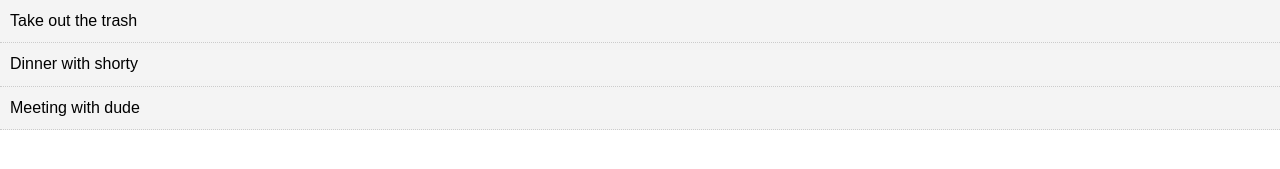
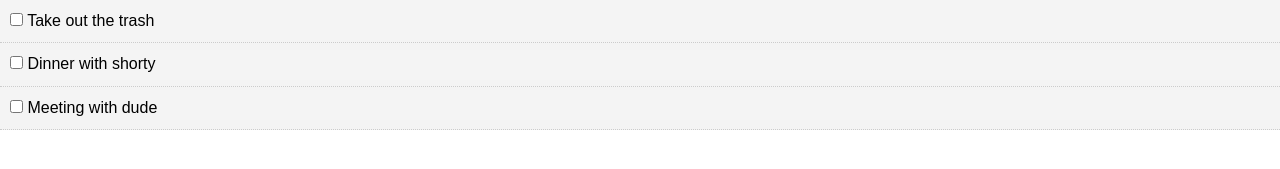
Before and after one commit to Philippe-F/Practice-React, a React (Create React App) app: page / in a window 1280 px wide. Shown: the top 169 px of the page. Built offline with nearby package versions, Linux system fonts and the light colour scheme.

Commit message:
Mark todo completed

```diff
--- a/src/App.js
+++ b/src/App.js
@@ -32,10 +32,21 @@
       }
     ]
   }
+
+  markComplete = (id) => {
+    this.setState({ todos: this.state.todos.map(todo => {
+      if (todo.id === id) {
+        todo.completed = !todo.completed;
+      }
+
+      return todo;
+    }) });
+  }
+
   render() {
     return (
       <div>
-        <Todos todos={this.state.todos}/>
+        <Todos todos={this.state.todos} markComplete={this.markComplete}/>
       </div>
     )
   }
--- a/src/components/TodoItem.js
+++ b/src/components/TodoItem.js
@@ -24,6 +24,12 @@
 // reason we are doing it this way is because we want the style to change depending
 // on if the Todo is completed or not.
 
+// Lets talk about "Prop Drilling"
+//   Since we are not using a state manager like Redux or the Context API we have to pass
+//   props up the DOM tree. We have our state inside of our App.js file so we cannot say
+//   "this.setState" and change the completed value to true. We have to go from TodoItem
+//   to Todos, then into App.js. The way that we do that is through props; we create methods
+//   inside of our props and call those methods.
 
 export class TodoItem extends React.Component {
 
@@ -36,10 +42,23 @@
     }
   }
 
+  // Fun Fact:
+  // The reason we are using arrow functons is because arrow functions do not require us
+  // to bind "this".
+
   render() {
+    // pulls out values from this.props.todo so we dont have to continue
+    // delcaring "this"
+    const { id, title } = this.props.todo;
     return (
       <div style={this.getStyle()}>
-        <p>{ this.props.todo.title }</p>
+        <p>
+          {/* We are binding this to the markComplete method to pass the todo id up
+          the DOM tree */}
+          <input type="checkbox" onChange={this.props.markComplete.bind
+            (this, id)}/> { " " }
+          { title }
+        </p>
       </div>
     )
   }
--- a/src/components/Todos.js
+++ b/src/components/Todos.js
@@ -14,10 +14,11 @@
 // should have a unique key, which is why we pass a key prop down to "TodoItem".
 
 class Todos extends React.Component {
+
   render() {
     return (
       this.props.todos.map(todo => (
-        <TodoItem key={todo.id} todo={todo} />
+        <TodoItem key={todo.id} todo={todo} markComplete={this.props.markComplete}/>
         // passing the todo object into TodoItem as a prop, so now TodoItem
         // has access to the todo
       ))
```
